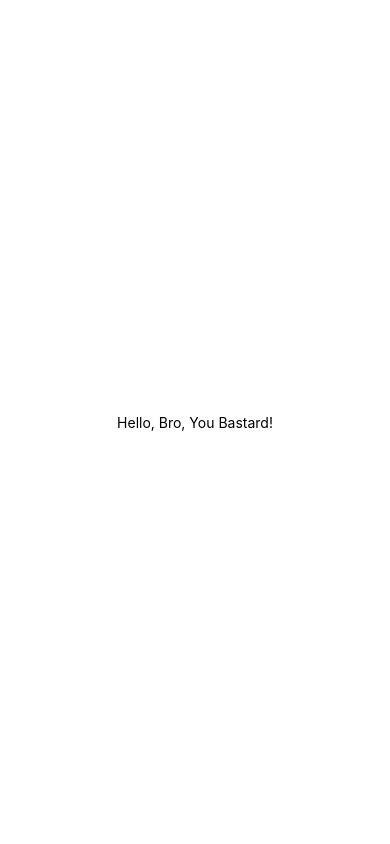
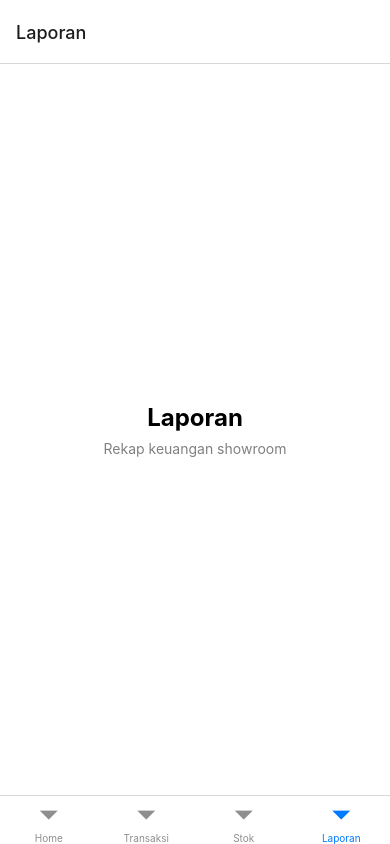
Before and after one commit to abdullohmmuttaqin/ShowroomApp2, a React Native app: screen /Laporan in a window 390 px wide. Built offline with nearby package versions, Linux system fonts and the light colour scheme.

Commit message:
feat: tambah screens dan setup navigasi

```diff
--- a/App.js
+++ b/App.js
@@ -1,20 +1,26 @@
-import { StatusBar } from 'expo-status-bar';
-import { StyleSheet, Text, View } from 'react-native';
+import { NavigationContainer } from '@react-navigation/native';
+import { createBottomTabNavigator } from '@react-navigation/bottom-tabs';
 
+// Import semua halaman yang sudah kita buat
+import HomeScreen from './screens/HomeScreen';
+import TransaksiScreen from './screens/TransaksiScreen';
+import StokScreen from './screens/StokScreen';
+import LaporanScreen from './screens/LaporanScreen';
+
+// Membuat objek Tab Navigator
+const Tab = createBottomTabNavigator();
+
+// App adalah pintu utama — semua halaman didaftarkan di sini
 export default function App() {
   return (
-    <View style={styles.container}>
-      <Text>Hello, Bro, You Bastard!</Text>
-      <StatusBar style="auto" />
-    </View>
+    // NavigationContainer membungkus seluruh navigasi aplikasi
+    <NavigationContainer>
+      <Tab.Navigator>
+        <Tab.Screen name="Home" component={HomeScreen} />
+        <Tab.Screen name="Transaksi" component={TransaksiScreen} />
+        <Tab.Screen name="Stok" component={StokScreen} />
+        <Tab.Screen name="Laporan" component={LaporanScreen} />
+      </Tab.Navigator>
+    </NavigationContainer>
   );
 }
-
-const styles = StyleSheet.create({
-  container: {
-    flex: 1,
-    backgroundColor: '#fff',
-    alignItems: 'center',
-    justifyContent: 'center',
-  },
-});
--- /dev/null
+++ b/screens/HomeScreen.js
@@ -0,0 +1,29 @@
+import { View, Text, StyleSheet } from 'react-native';
+
+// HomeScreen adalah halaman pertama yang muncul saat aplikasi dibuka
+export default function HomeScreen() {
+    return (
+        <View style={styles.container}>
+            <Text style={styles.judul}>Dashboard</Text>
+            <Text style={styles.subjudul}>Selamat datang di Showroom Mobil</Text>
+        </View>
+    );
+}
+
+const styles = StyleSheet.create({
+    container: {
+        flex: 1,
+        alignItems: 'center',
+        justifyContent: 'center',
+        backgroundColor: '#fff',
+    },
+    judul: {
+        fontSize: 24,
+        fontWeight: 'bold',
+    },
+    subjudul: {
+        fontSize: 14,
+        color: 'gray',
+        marginTop: 8,
+    },
+});
--- /dev/null
+++ b/screens/LaporanScreen.js
@@ -0,0 +1,29 @@
+import { View, Text, StyleSheet } from 'react-native';
+
+// LaporanScreen adalah halaman untuk melihat laporan keuangan showroom
+export default function LaporanScreen() {
+    return (
+        <View style={styles.container}>
+            <Text style={styles.judul}>Laporan</Text>
+            <Text style={styles.subjudul}>Rekap keuangan showroom</Text>
+        </View>
+    );
+}
+
+const styles = StyleSheet.create({
+    container: {
+        flex: 1,
+        alignItems: 'center',
+        justifyContent: 'center',
+        backgroundColor: '#fff',
+    },
+    judul: {
+        fontSize: 24,
+        fontWeight: 'bold',
+    },
+    subjudul: {
+        fontSize: 14,
+        color: 'gray',
+        marginTop: 8,
+    },
+});
--- /dev/null
+++ b/screens/StokScreen.js
@@ -0,0 +1,29 @@
+import { View, Text, StyleSheet } from 'react-native';
+
+// StokScreen adalah halaman untuk melihat daftar stok mobil yang tersedia
+export default function StokScreen() {
+    return (
+        <View style={styles.container}>
+            <Text style={styles.judul}>Stok Mobil</Text>
+            <Text style={styles.subjudul}>Daftar mobil yang tersedia</Text>
+        </View>
+    );
+}
+
+const styles = StyleSheet.create({
+    container: {
+        flex: 1,
+        alignItems: 'center',
+        justifyContent: 'center',
+        backgroundColor: '#fff',
+    },
+    judul: {
+        fontSize: 24,
+        fontWeight: 'bold',
+    },
+    subjudul: {
+        fontSize: 14,
+        color: 'gray',
+        marginTop: 8,
+    },
+});
--- /dev/null
+++ b/screens/TransaksiScreen.js
@@ -0,0 +1,29 @@
+import { View, Text, StyleSheet } from 'react-native';
+
+// TransaksiScreen adalah halaman untuk mencatat transaksi jual/beli mobil
+export default function TransaksiScreen() {
+    return (
+        <View style={styles.container}>
+            <Text style={styles.judul}>Transaksi</Text>
+            <Text style={styles.subjudul}>Catat transaksi jual/beli mobil</Text>
+        </View>
+    );
+}
+
+const styles = StyleSheet.create({
+    container: {
+        flex: 1,
+        alignItems: 'center',
+        justifyContent: 'center',
+        backgroundColor: '#fff',
+    },
+    judul: {
+        fontSize: 24,
+        fontWeight: 'bold',
+    },
+    subjudul: {
+        fontSize: 14,
+        color: 'gray',
+        marginTop: 8,
+    },
+});
```
Also changed, not shown: package.json (+4 -3 lines), 1 other file (tests, documents, lock files or other folders).
